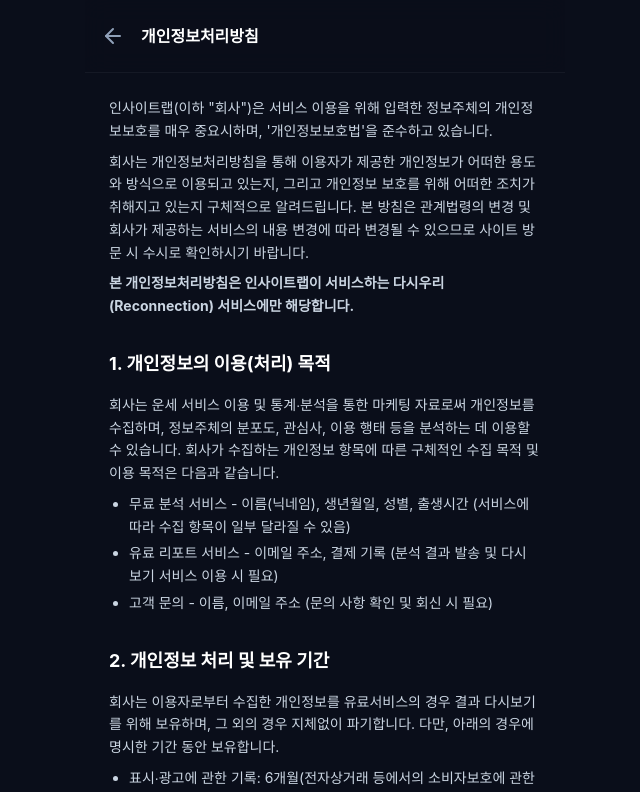
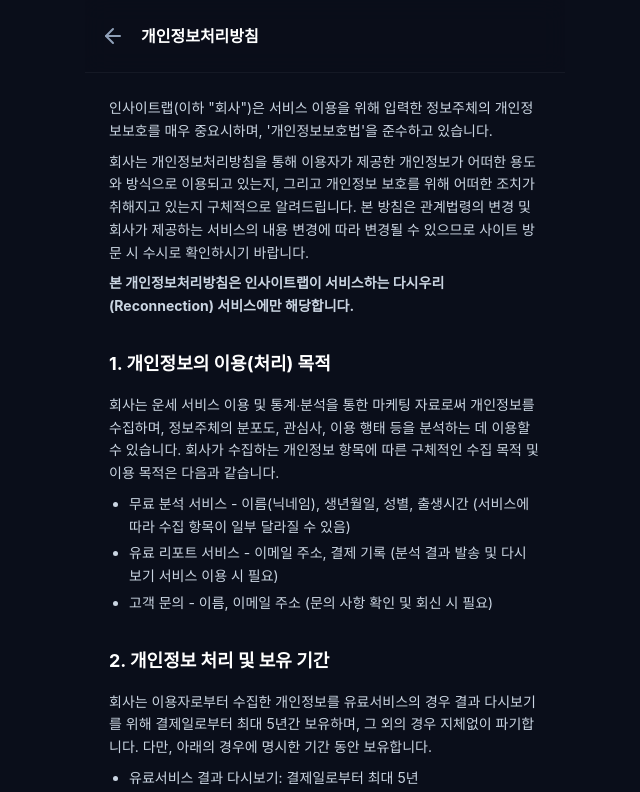
Before and after one commit to grapevine26/saju, a Next.js app: page /legal/privacy in a window 1280 px wide. Shown: the top 792 px of the page, without its empty margins (315-955 px from the left). Built offline with nearby package versions, Linux system fonts and the light colour scheme; no server answers; a web font is replaced by a local one.

Commit message:
개인정보처리방침에 유료 서비스 결과 다시보기 보유기간(5년) 명시
Co-Authored-By: Claude Sonnet 5 <noreply@anthropic.com>

```diff
--- a/src/constants/policies.tsx
+++ b/src/constants/policies.tsx
@@ -36,8 +36,9 @@ export const PRIVACY_POLICY: PolicyData = {
         },
         {
             title: "2. 개인정보 처리 및 보유 기간",
-            content: "회사는 이용자로부터 수집한 개인정보를 유료서비스의 경우 결과 다시보기를 위해 보유하며, 그 외의 경우 지체없이 파기합니다. 다만, 아래의 경우에 명시한 기간 동안 보유합니다.",
+            content: "회사는 이용자로부터 수집한 개인정보를 유료서비스의 경우 결과 다시보기를 위해 결제일로부터 최대 5년간 보유하며, 그 외의 경우 지체없이 파기합니다. 다만, 아래의 경우에 명시한 기간 동안 보유합니다.",
             list: [
+                "유료서비스 결과 다시보기: 결제일로부터 최대 5년",
                 "표시∙광고에 관한 기록: 6개월(전자상거래 등에서의 소비자보호에 관한 법률)",
                 "계약 또는 청약철회 등에 관한 기록: 5년(전자상거래 등에서의 소비자보호에 관한 법률)",
                 "대금결제 및 재화 등의 공급에 관한 기록: 5년(전자상거래 등에서의 소비자보호에 관한 법률)",
```
